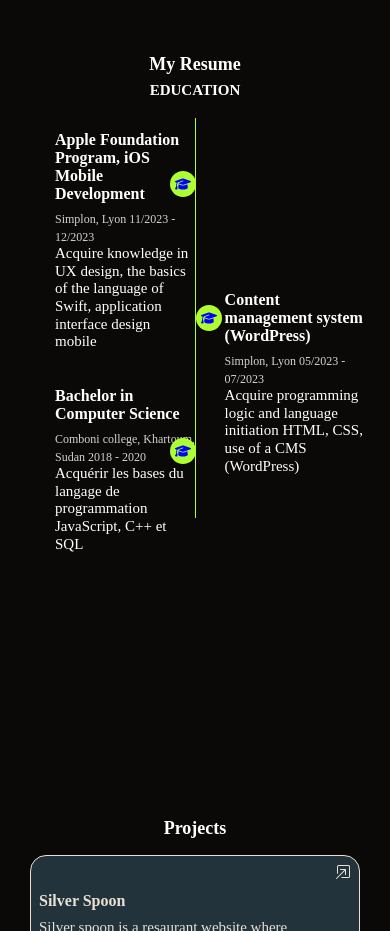
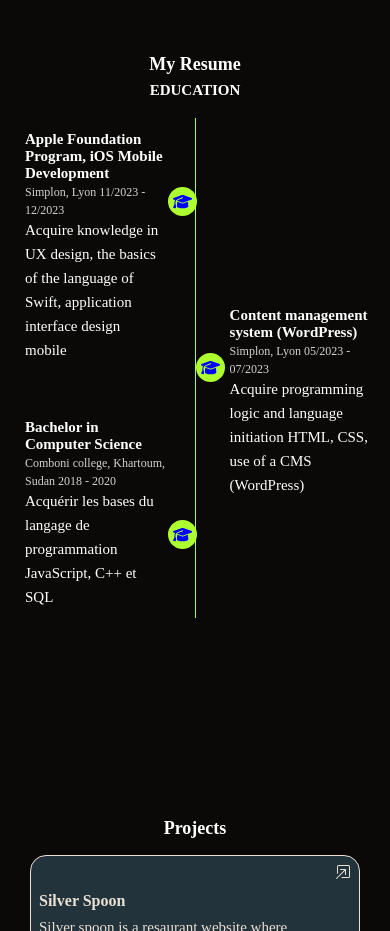
Before and after one commit to shawilayoul/aocholprofile, a React (Create React App) app: page / in a window 390 px wide. Shown: the part 1720-2651 px from the top of the page. Built offline with nearby package versions, Linux system fonts and the light colour scheme.

Commit message:
modifying resume section

```diff
--- a/src/containers/Resume/resume.scss
+++ b/src/containers/Resume/resume.scss
@@ -8,7 +8,7 @@
   position: relative;
   .vertical {
     border-left: 1px solid greenyellow;
-    height: 400px;
+    height: 450px;
     position: absolute;
     left: 50%;
     margin-top: 9rem;
@@ -25,12 +25,13 @@
       align-items: center;
       justify-content: center;
       background-color: greenyellow;
-      padding: 6px;
+      padding: 15px;
       border-radius: 50%;
       color: blue;
+      font-size: 1.1rem;
     }
     .cap1, .cap3 {
-      margin-left: -3.5rem;
+      margin-left: -6rem;
     }
   }
   .top {
@@ -54,17 +55,19 @@
     .blogA {
       position: absolute;
       width: 45%;
+      left: -2rem;
     }
     .blogB {
       position: absolute;
-      right: -1rem;
-      top: 8rem;
+      right: -2rem;
+      top: 10rem;
       width: 45%;
     }
     .blogC {
       position: absolute;
-      top: 17rem;
+      top: 18rem;
       width: 45%;
+      left: -2rem;
     }
     .blog1 {
       h3 {
@@ -118,9 +121,10 @@
         padding: 6px;
         border-radius: 50%;
         color: blue;
+        font-size: 1.3rem;
       }
       .cap1, .cap3 {
-        margin-left: -3.5rem;
+        margin-left: -4rem;
       }
     }
     .top {
@@ -148,7 +152,7 @@
       }
       .blogB {
         position: absolute;
-        right: -1rem;
+        right: -2rem;
         top: 8rem;
         width: 45%;
       }
@@ -189,7 +193,7 @@
     position: relative;
     .vertical {
       border-left: 1px solid greenyellow;
-      height: 400px;
+      height: 500px;
       position: absolute;
       left: 50%;
       margin-top: 9rem;
@@ -209,9 +213,10 @@
         padding: 5px;
         border-radius: 50%;
         color: blue;
+        font-size: 1.2rem;
       }
       .cap1, .cap3 {
-        margin-left: -3.2rem;
+        margin-left: -3.5rem;
       }
     }
     .top {
@@ -238,23 +243,26 @@
       .blogA {
         position: absolute;
         width: 45%;
+        left: -30px;
         top: 0;
       }
       .blogB {
         position: absolute;
-        right: -30px;
-        top: 10rem;
+        right: -35px;
+        top: 11rem;
       }
       .blogC {
         position: absolute;
-        top: 16rem;
+        top: 18rem;
+        left: -30px;
       }
       .blog1 {
         h3 {
-          font-size: 16px;
+          font-size: 15px;
+          margin-bottom: 0rem;
         }
         p {
-          line-height: 1.1rem;
+          line-height: 1.5rem;
           font-size: 15px;
         }
         span {
```
